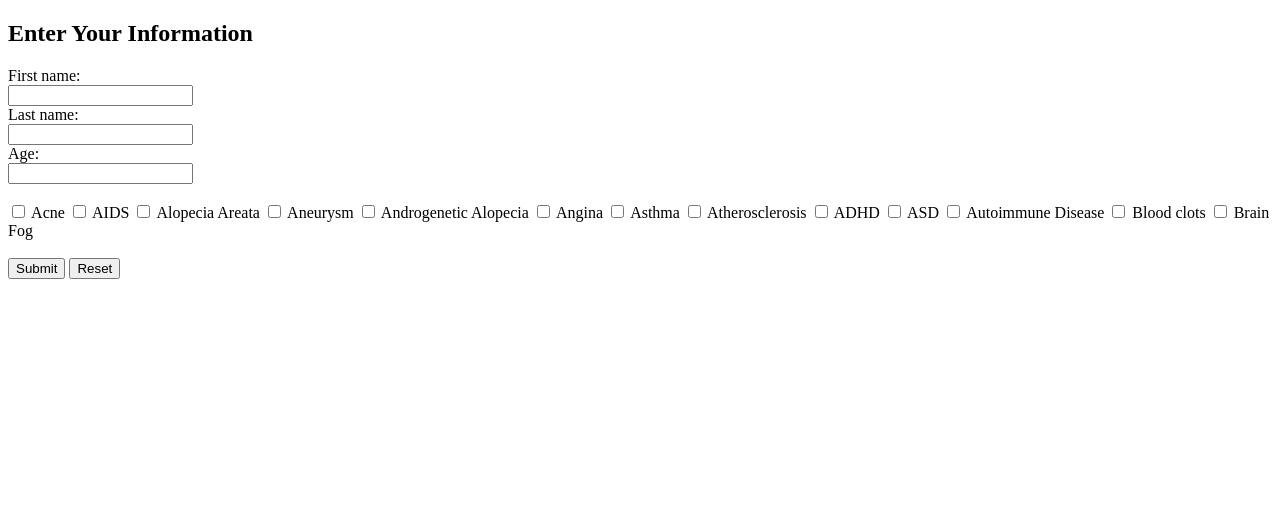
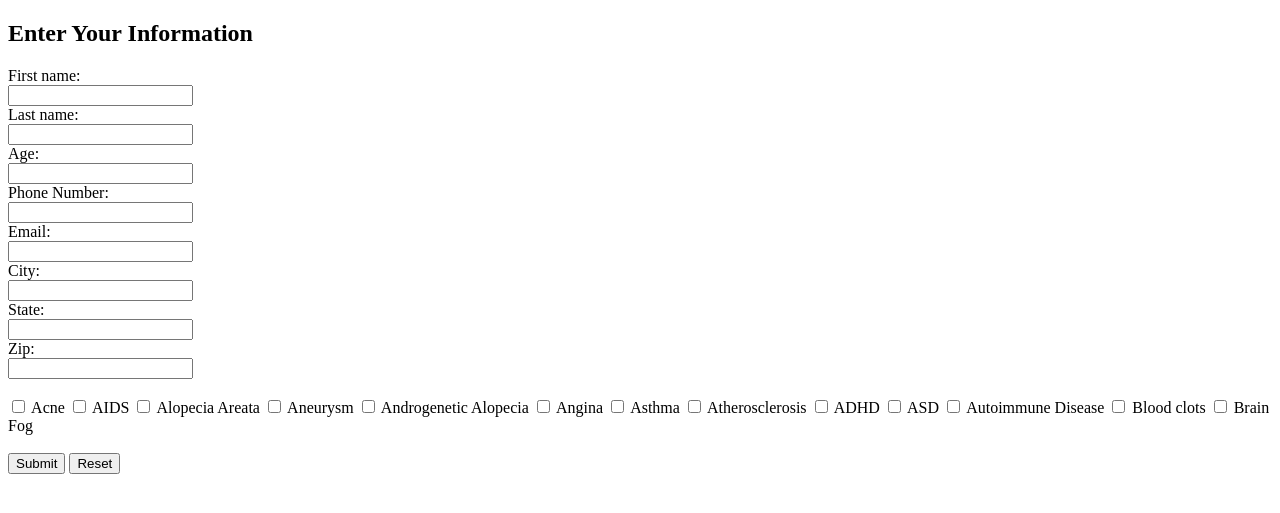
Before and after one commit to pquansah/sampleTsii, a Flask app: page / in a window 1280 px wide. Shown: the top 513 px of the page. Run offline with Flask 2, Linux system fonts and the light colour scheme; some libraries are stand-ins or nearby versions.

Commit message:
More Features added

```diff
--- a/templates/index.html
+++ b/templates/index.html
@@ -12,7 +12,17 @@ Enter Information
 		Last name:<br>
 		<input type="text" name="lastname"><br>
 		Age:<br>
-		<input type="number" name="age"><br><br>
+		<input type="number" name="age"><br>
+		Phone Number:<br>
+		<input type="text" name="phonenumber"><br>
+		Email:<br>
+		<input type="text" name="email"><br>
+		City:<br>
+		<input type="text" name="city"><br>
+		State:<br>
+		<input type="text" name="state"><br>
+		Zip:<br>
+		<input type="text" name="zip"><br><br>
 		{% if diseases %}
 			{% for disease in diseases %}
 				<input type="checkbox" name="disease_name" value="{{ disease }}"> {{ disease }}
--- a/views.py
+++ b/views.py
@@ -20,9 +20,19 @@ def index():
 		fname = request.form['firstname']
 		lname = request.form['lastname']
 		age = request.form['age']
+		phone_number = request.form['phonenumber']
+		email = request.form['email']
+		city = request.form['city']
+		state = request.form['state']
+		zip_code = request.form['zip']
+
+
 		diseases_name = request.form.getlist('disease_name')
+		mongo.db.people.insert({"name" : fname + " " + lname, "email" : email, "phone number" : phone_number, "city" : city, "state" : state, "zip" : zip_code, "age" : age, "health metrics" : diseases_name})
 		return redirect(url_for('info', firstname=fname, lastname=lname, age=age, diseases_names=diseases_name))
+
 	return render_template('index.html', diseases=diseases)
+
 
 @app.route('/personalInfo', methods=['GET', 'POST'])
 def personalInfo():
@@ -38,6 +48,7 @@ def personalInfo():
 
 
 	return render_template('personalInfo.html', poi=person, age=ageOfPerson, testimonial=actualTestimonial, image=img, city=city, state=state)
+
 
 
 @app.route('/info', methods=['GET', 'POST'])
```
